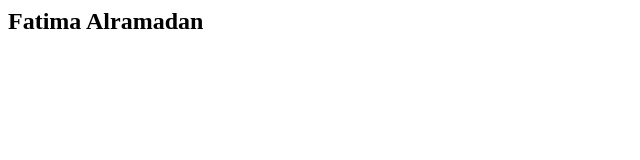
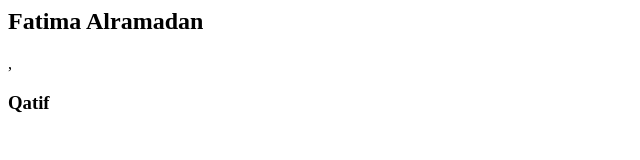
Before and after one commit to fatima-alramadan/test2_repo, a plain HTML site: page index.html in a window 1280 px wide. Shown: the full height of the page, 0-640 px from the left. Drawn offline with Linux system fonts and the light colour scheme.

Commit message:
Fatima Alramadan add city from GitHub

```diff
--- a/index.html
+++ b/index.html
@@ -1 +1 @@
-<h2>Fatima Alramadan</h2>
+<h2>Fatima Alramadan</h2> , <h3>Qatif</h3>
```
